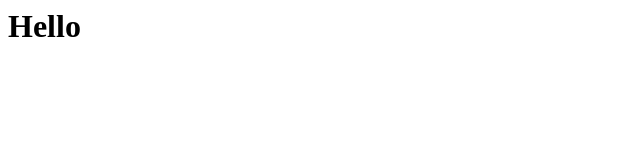
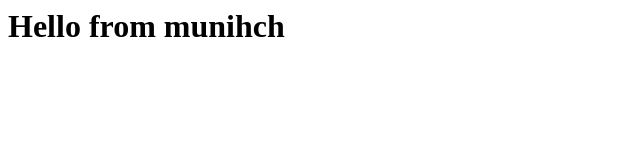
Before and after one commit to arpitbajpai/skills-code-with-codespaces, a plain HTML site: page index.html in a window 1280 px wide. Shown: the whole page, without its empty margins (0-640 px from the left). Drawn offline with Linux system fonts and the light colour scheme.

Commit message:
commit changes from codespace

```diff
--- a/index.html
+++ b/index.html
@@ -1,3 +1,3 @@
 <html>
-  <h1>Hello</h1>
+  <h1>Hello from munihch</h1>
 </html>
```
